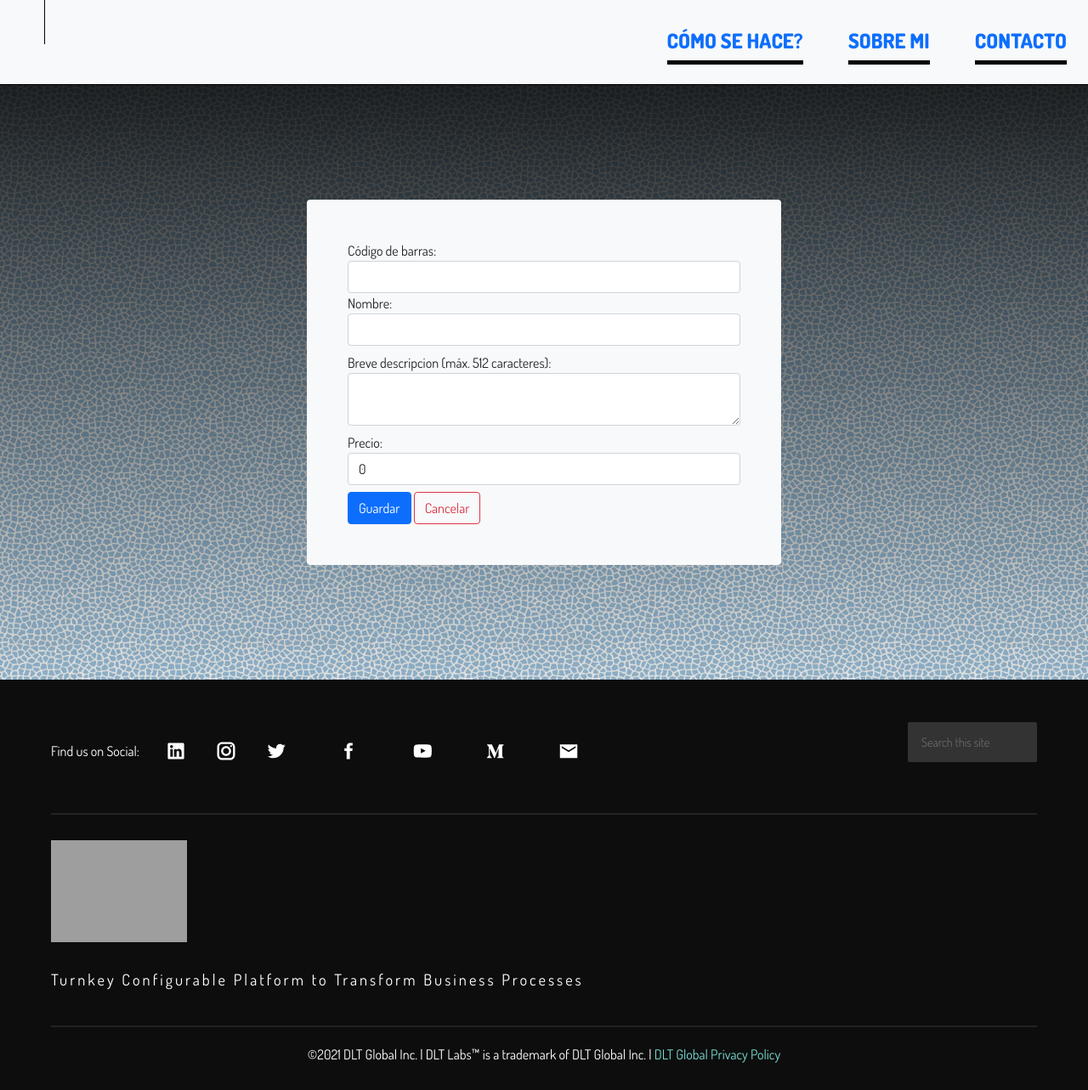
After one commit to MarioBurgos/gestion_de_pedidos_CRUD_PHP_MVC, a PHP site: template view/edit_producto.php in a window 1280 px wide. The commit adds this page. Shown: the whole page at 85% size. Run offline with PHP 8.4, Linux system fonts and the light colour scheme; the template is opened without the code that fills it, so the values that code supplies are empty; some libraries are stand-ins or nearby versions; grey boxes are pictures that could not be loaded.

Commit message:
Creacion vistas edit y confirm_delete

```diff
--- a/assets/css/header.css
+++ b/assets/css/header.css
@@ -8,14 +8,13 @@
 html,
 body {
   font-family: "Dosis";
-  font-weight: 300;
+  font-weight: 400;
 
 }
-
 .header {
   height: var(--header-height);
   width: 100%;
-  border-bottom: 1px solid black;
+  border-bottom: .5px solid black;
   text-align: right;
   position: relative;
 }
@@ -35,7 +34,6 @@ body {
   position: relative;
   text-decoration: none;
   text-transform: uppercase;
-  color: #0f0f0f;
   font-weight: 800;
   font-size: 24px;
 }
--- a/assets/css/inicio.css
+++ b/assets/css/inicio.css
@@ -1,9 +1,12 @@
-.section-one {
-    background-image: linear-gradient(rgba(0, 0, 0, 0.55), rgba(0, 0, 0, 0.1)), url('../img/shopping-bg.jpg');
+.section-one,
+.section-two,
+.section-three {
+  background-image: linear-gradient(rgba(0, 0, 0, 0.55), rgba(0, 0, 0, 0.1)),
+    url("../img/section1-bg.jpg");
   background-size: cover;
   background-position: center;
   filter: brightness();
-    height: var(--content-height);
+  min-height: var(--content-height);
   width: 100vw;
   display: flex;
   flex-direction: column;
@@ -11,6 +14,30 @@
   align-items: center;
 }
 
+.section-one {
+  background-image: linear-gradient(rgba(0, 0, 0, 0.55), rgba(0, 0, 0, 0.1)),
+    url("../img/section1-bg.jpg");
+}
+.section-two {
+  background-image: linear-gradient(
+      rgba(255, 255, 255, 0.65),
+      rgba(255, 255, 255, 0.1)
+    ),
+    url("../img/section2-bg.jpg");
+}
+.section-three {
+  background-image: linear-gradient(
+      rgba(0, 0, 0, 0.85),
+      rgba(0, 0, 0, 0.1)
+    ),
+    url("../img/section3-bg.jpg");
+  background-size: 300px;
+  background-repeat: repeat;
+}
+
+.container{
+  margin: 50px;
+}
 .container-fluid {
   padding: 15px;
   text-align: center;
@@ -38,7 +65,7 @@
   text-decoration: none;
   border: 2px white solid;
   padding: 10px 15px;
-    transition: all .25s linear;
+  transition: all 0.25s linear;
 }
 
 .home-button:hover,
@@ -53,11 +80,11 @@
 }
 
 .content h1::after {
-    content: '';
+  content: "";
   display: block;
   width: 100%;
   height: 5px;
-    background: #D1A370;
+  background: #d1a370;
 }
 
 .content p {
@@ -74,8 +101,4 @@
   .section-two {
     height: 100%;
   }
-    .container-two {
-      flex-direction: column;
-      height: 100%;
 }
-  }
--- a/model/producto.php
+++ b/model/producto.php
@@ -37,7 +37,7 @@ class Producto {
 	}
 
 	/* Save note */
-	public function save($codigo, $nombre, $descripcion, $precio){
+	public function save($param){
 		$this->getConection();
 
 		/* Set default values */
--- /dev/null
+++ b/view/edit_producto.php
@@ -0,0 +1,45 @@
+<?php
+$id = $codigo = $nombre = $descripcion = "";
+$precio = 0;
+
+if (isset($dataToView["data"]["id"])) $id = $dataToView["data"]["id"];
+if (isset($dataToView["data"]["codigo"])) $title = $dataToView["data"]["codigo"];
+if (isset($dataToView["data"]["nombre"])) $content = $dataToView["data"]["nombre"];
+if (isset($dataToView["data"]["descripcion"])) $content = $dataToView["data"]["descripcion"];
+if (isset($dataToView["data"]["precio"])) $content = $dataToView["data"]["precio"];
+
+?>
+<div class="section-three">
+	<div class="container">
+		<?php
+		if (isset($_GET["response"]) and $_GET["response"] === true) {
+		?>
+			<div class="alert alert-success">
+				Operación realizada correctamente. <a href="index.php?controller=producto&action=list">Volver al listado</a>
+			</div>
+		<?php
+		}
+		?>
+		<form class="form bg-light p-5 rounded w-50 mx-auto" action="index.php?controller=producto&action=save" method="POST">
+			<input type="hidden" name="id" value="<?= $id; ?>" />
+			<div class="form-group">
+				<label>Código de barras:</label>
+				<input class="form-control" type="text" name="codigo" value="<?= $codigo; ?>" />
+			</div>
+			<div class="form-group mb-2">
+				<label>Nombre:</label>
+				<input class="form-control" type="text" name="nombre" value="<?= $nombre; ?>" />
+			</div>
+			<div class="form-group mb-2">
+				<label>Breve descripcion (máx. 512 caracteres):</label>
+				<textarea class="form-control" style="white-space: pre-wrap;" name="descripcion"><?= $descripcion; ?></textarea>
+			</div>
+			<div class="form-group mb-2">
+				<label>Precio:</label>
+				<input class="form-control" type="number" step="0.01" name="precio" value="<?= $precio; ?>" />
+			</div>
+			<input type="submit" value="Guardar" class="btn btn-primary" />
+			<a class="btn btn-outline-danger" href="index.php?controller=producto&action=list">Cancelar</a>
+		</form>
+	</div>
+</div>
--- a/view/template/header.php
+++ b/view/template/header.php
@@ -22,18 +22,10 @@
 
 <body>
     <div class="page">
-        <!--
-		<header class="mb-1">
-			<div class="p-1 text-center bg-light">
-				<h1 class="mb-3"></h1>
-				<h4 class="mb-3">-</h4>
-			</div>
-		</header>
--->
         <header>
-            <div class="header">
-                <div class="logo">
-                <?=$controller->page_title?>
+            <div class="header bg-light text dark shadow">
+                <div class="logo ">
+                    <strong><?= $controller->page_title ?></strong>
                 </div>
                 <div class="menu">
                     <a href="#" class="link">
```
Also changed, not shown: view/confirm_delete_producto.php (added, +14 -0 lines), view/list_producto.php (+5 -2 lines), assets/img/orange-slices-pattern.jpg (added), assets/img/section1-bg.jpg (added), assets/img/section2-bg.jpg (added), assets/img/section3-bg.jpg (added), 1 other file. Lines whose indentation alone changed are shown as unchanged.
